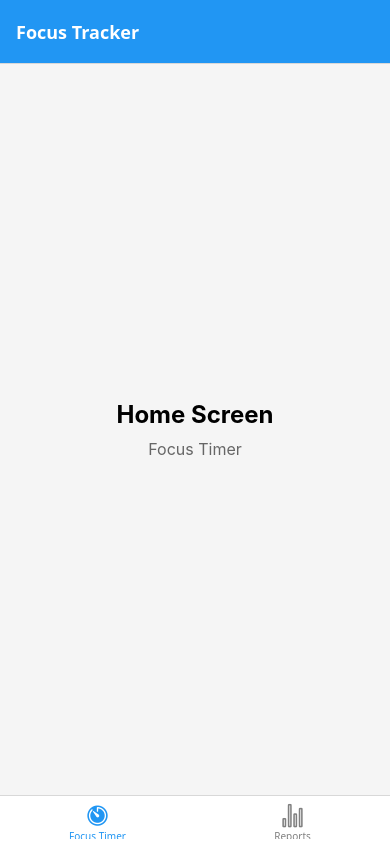
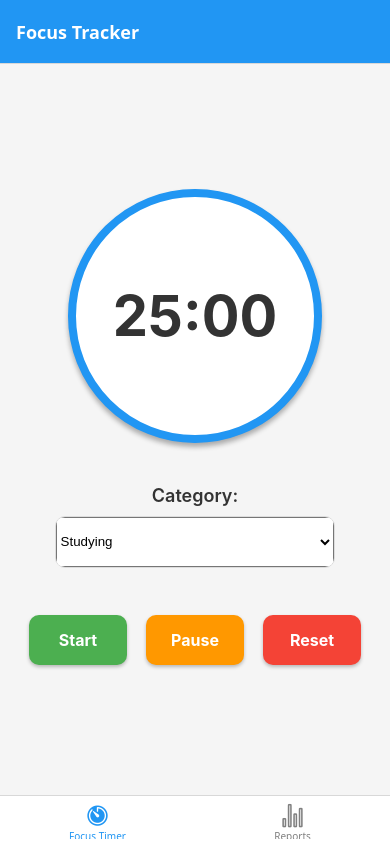
Before and after one commit to HananFM/MobilProje, a React Native app: screen /Home in a window 390 px wide. Built offline with nearby package versions, Linux system fonts and the light colour scheme.

Commit message:
3.commit

```diff
--- /dev/null
+++ b/components/Timer.js
@@ -0,0 +1,308 @@
+import React, { useState } from 'react';
+import { View, Text, TouchableOpacity, StyleSheet, Dimensions, TextInput, Alert, Modal } from 'react-native';
+import { Picker } from '@react-native-picker/picker';
+
+const { width, height } = Dimensions.get('window');
+
+export default function Timer() {
+  const [time, setTime] = useState(25 * 60); // Default 25 minutes in seconds
+  const [categories, setCategories] = useState(['Studying', 'Coding', 'Project', 'Reading']);
+  const [selectedCategory, setSelectedCategory] = useState('Studying');
+  const [newCategory, setNewCategory] = useState('');
+  const [showAddModal, setShowAddModal] = useState(false);
+
+  // Format time to MM:SS
+  const formatTime = (seconds) => {
+    const mins = Math.floor(seconds / 60);
+    const secs = seconds % 60;
+    return `${mins.toString().padStart(2, '0')}:${secs.toString().padStart(2, '0')}`;
+  };
+
+  const handleStart = () => {
+    // Timer functionality will be implemented in Phase 4
+    console.log('Start button pressed');
+  };
+
+  const handlePause = () => {
+    // Timer functionality will be implemented in Phase 4
+    console.log('Pause button pressed');
+  };
+
+  const handleReset = () => {
+    // Timer functionality will be implemented in Phase 4
+    setTime(25 * 60);
+    console.log('Reset button pressed');
+  };
+
+  const handleAddCategory = () => {
+    const trimmedCategory = newCategory.trim();
+
+    if (!trimmedCategory) {
+      Alert.alert('Error', 'Please enter a category name');
+      return;
+    }
+
+    // Case-insensitive duplicate check
+    if (categories.some(cat => cat.toLowerCase() === trimmedCategory.toLowerCase())) {
+      Alert.alert('Error', 'This category already exists');
+      return;
+    }
+
+    setCategories([...categories, trimmedCategory]);
+    setSelectedCategory(trimmedCategory);
+    setNewCategory('');
+    setShowAddModal(false);
+    Alert.alert('Success', `Category "${trimmedCategory}" added successfully!`);
+  };
+
+  const handleCategoryChange = (value) => {
+    if (value === '__ADD_NEW__') {
+      setShowAddModal(true);
+    } else {
+      setSelectedCategory(value);
+    }
+  };
+
+  return (
+    <View style={styles.container}>
+      {/* Timer Display */}
+      <View style={styles.timerCircle}>
+        <Text style={styles.timerText}>{formatTime(time)}</Text>
+      </View>
+
+      {/* Category Selector */}
+      <View style={styles.categoryContainer}>
+        <Text style={styles.categoryLabel}>Category:</Text>
+        <View style={styles.pickerContainer}>
+          <Picker
+            selectedValue={selectedCategory}
+            onValueChange={handleCategoryChange}
+            style={styles.picker}
+          >
+            {categories.map((category) => (
+              <Picker.Item key={category} label={category} value={category} />
+            ))}
+            <Picker.Item label="➕ Add New Category..." value="__ADD_NEW__" color="#2196F3" />
+          </Picker>
+        </View>
+      </View>
+
+      {/* Add Category Modal */}
+      <Modal
+        visible={showAddModal}
+        transparent={true}
+        animationType="fade"
+        onRequestClose={() => setShowAddModal(false)}
+      >
+        <View style={styles.modalOverlay}>
+          <View style={styles.modalContent}>
+            <Text style={styles.modalTitle}>Add New Category</Text>
+            <TextInput
+              style={styles.modalInput}
+              placeholder="Enter category name"
+              value={newCategory}
+              onChangeText={setNewCategory}
+              placeholderTextColor="#999"
+              autoFocus
+            />
+            <View style={styles.modalButtons}>
+              <TouchableOpacity
+                style={[styles.modalButton, styles.cancelButton]}
+                onPress={() => {
+                  setShowAddModal(false);
+                  setNewCategory('');
+                }}
+              >
+                <Text style={styles.cancelButtonText}>Cancel</Text>
+              </TouchableOpacity>
+              <TouchableOpacity
+                style={[styles.modalButton, styles.confirmButton]}
+                onPress={handleAddCategory}
+              >
+                <Text style={styles.confirmButtonText}>Add</Text>
+              </TouchableOpacity>
+            </View>
+          </View>
+        </View>
+      </Modal>
+
+      {/* Control Buttons */}
+      <View style={styles.buttonContainer}>
+        <TouchableOpacity style={[styles.button, styles.startButton]} onPress={handleStart}>
+          <Text style={styles.buttonText}>Start</Text>
+        </TouchableOpacity>
+
+        <TouchableOpacity style={[styles.button, styles.pauseButton]} onPress={handlePause}>
+          <Text style={styles.buttonText}>Pause</Text>
+        </TouchableOpacity>
+
+        <TouchableOpacity style={[styles.button, styles.resetButton]} onPress={handleReset}>
+          <Text style={styles.buttonText}>Reset</Text>
+        </TouchableOpacity>
+      </View>
+    </View>
+  );
+}
+
+const styles = StyleSheet.create({
+  container: {
+    flex: 1,
+    justifyContent: 'center',
+    alignItems: 'center',
+    padding: width * 0.05, // 5% of screen width
+  },
+  timerCircle: {
+    width: Math.min(width * 0.65, 280), // 65% of screen width, max 280
+    height: Math.min(width * 0.65, 280),
+    borderRadius: Math.min(width * 0.65, 280) / 2,
+    backgroundColor: '#fff',
+    justifyContent: 'center',
+    alignItems: 'center',
+    borderWidth: 8,
+    borderColor: '#2196F3',
+    marginBottom: height * 0.05, // 5% of screen height
+    shadowColor: '#000',
+    shadowOffset: {
+      width: 0,
+      height: 4,
+    },
+    shadowOpacity: 0.3,
+    shadowRadius: 5,
+    elevation: 8,
+  },
+  timerText: {
+    fontSize: Math.min(width * 0.15, 56), // Responsive font size
+    fontWeight: 'bold',
+    color: '#333',
+  },
+  categoryContainer: {
+    width: '100%',
+    marginBottom: height * 0.03,
+    alignItems: 'center',
+  },
+  categoryLabel: {
+    fontSize: 18,
+    fontWeight: '600',
+    marginBottom: 10,
+    color: '#333',
+  },
+  pickerContainer: {
+    width: '80%',
+    maxWidth: 400,
+    backgroundColor: '#fff',
+    borderRadius: 10,
+    borderWidth: 1,
+    borderColor: '#ddd',
+    overflow: 'hidden',
+  },
+  picker: {
+    width: '100%',
+    height: 50,
+  },
+  modalOverlay: {
+    flex: 1,
+    backgroundColor: 'rgba(0, 0, 0, 0.5)',
+    justifyContent: 'center',
+    alignItems: 'center',
+  },
+  modalContent: {
+    width: '85%',
+    maxWidth: 400,
+    backgroundColor: '#fff',
+    borderRadius: 15,
+    padding: 25,
+    shadowColor: '#000',
+    shadowOffset: {
+      width: 0,
+      height: 2,
+    },
+    shadowOpacity: 0.25,
+    shadowRadius: 4,
+    elevation: 5,
+  },
+  modalTitle: {
+    fontSize: 20,
+    fontWeight: 'bold',
+    marginBottom: 20,
+    textAlign: 'center',
+    color: '#333',
+  },
+  modalInput: {
+    height: 50,
+    backgroundColor: '#f5f5f5',
+    borderRadius: 10,
+    borderWidth: 1,
+    borderColor: '#ddd',
+    paddingHorizontal: 15,
+    fontSize: 16,
+    color: '#333',
+    marginBottom: 20,
+  },
+  modalButtons: {
+    flexDirection: 'row',
+    justifyContent: 'space-between',
+    gap: 10,
+  },
+  modalButton: {
+    flex: 1,
+    paddingVertical: 12,
+    borderRadius: 10,
+    alignItems: 'center',
+  },
+  cancelButton: {
+    backgroundColor: '#f5f5f5',
+    borderWidth: 1,
+    borderColor: '#ddd',
+  },
+  confirmButton: {
+    backgroundColor: '#2196F3',
+  },
+  cancelButtonText: {
+    color: '#666',
+    fontSize: 16,
+    fontWeight: '600',
+  },
+  confirmButtonText: {
+    color: '#fff',
+    fontSize: 16,
+    fontWeight: '600',
+  },
+  buttonContainer: {
+    flexDirection: 'row',
+    justifyContent: 'space-around',
+    width: '100%',
+    maxWidth: 500,
+    marginTop: height * 0.02,
+    flexWrap: 'wrap',
+  },
+  button: {
+    paddingVertical: 15,
+    paddingHorizontal: width * 0.05,
+    borderRadius: 10,
+    minWidth: width * 0.25, // 25% of screen width
+    alignItems: 'center',
+    marginVertical: 5,
+    shadowColor: '#000',
+    shadowOffset: {
+      width: 0,
+      height: 2,
+    },
+    shadowOpacity: 0.25,
+    shadowRadius: 3.84,
+    elevation: 5,
+  },
+  startButton: {
+    backgroundColor: '#4CAF50',
+  },
+  pauseButton: {
+    backgroundColor: '#FF9800',
+  },
+  resetButton: {
+    backgroundColor: '#f44336',
+  },
+  buttonText: {
+    color: '#fff',
+    fontSize: 16,
+    fontWeight: 'bold',
+  },
+});
--- a/package.json
+++ b/package.json
@@ -9,6 +9,7 @@
     "web": "expo start --web"
   },
   "dependencies": {
+    "@react-native-picker/picker": "^2.11.4",
     "@react-navigation/bottom-tabs": "^7.8.6",
     "@react-navigation/native": "^7.1.21",
     "expo": "~54.0.18",
--- a/screens/HomeScreen.js
+++ b/screens/HomeScreen.js
@@ -1,11 +1,11 @@
 import React from 'react';
-import { View, Text, StyleSheet } from 'react-native';
+import { View, StyleSheet } from 'react-native';
+import Timer from '../components/Timer';
 
 export default function HomeScreen() {
   return (
     <View style={styles.container}>
-      <Text style={styles.title}>Home Screen</Text>
-      <Text style={styles.subtitle}>Focus Timer</Text>
+      <Timer />
     </View>
   );
 }
@@ -13,17 +13,6 @@ export default function HomeScreen() {
 const styles = StyleSheet.create({
   container: {
     flex: 1,
-    justifyContent: 'center',
-    alignItems: 'center',
     backgroundColor: '#f5f5f5',
   },
-  title: {
-    fontSize: 24,
-    fontWeight: 'bold',
-    marginBottom: 10,
-  },
-  subtitle: {
-    fontSize: 16,
-    color: '#666',
-  },
 });
```
Also changed, not shown: 1 other file (tests, documents, lock files or other folders).
